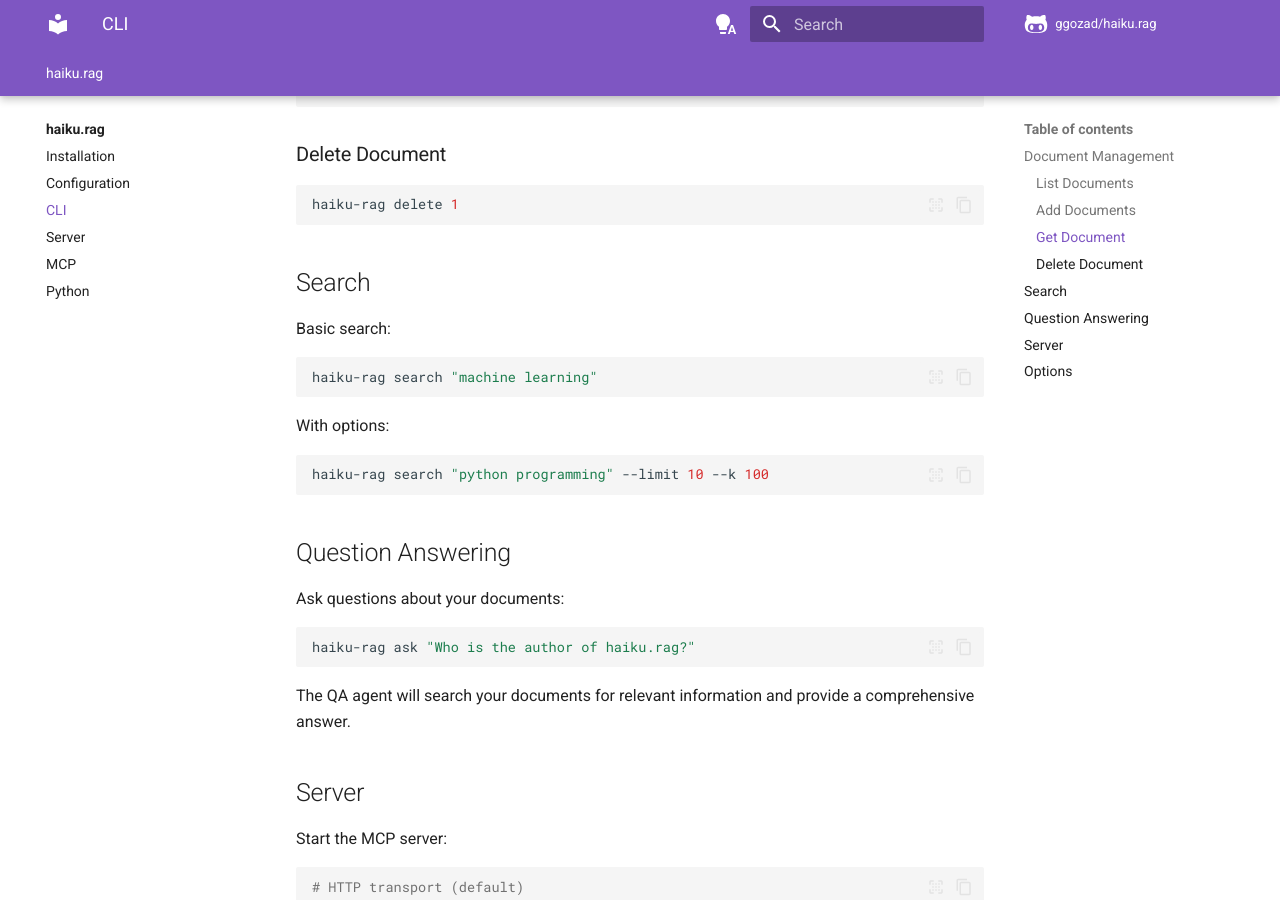
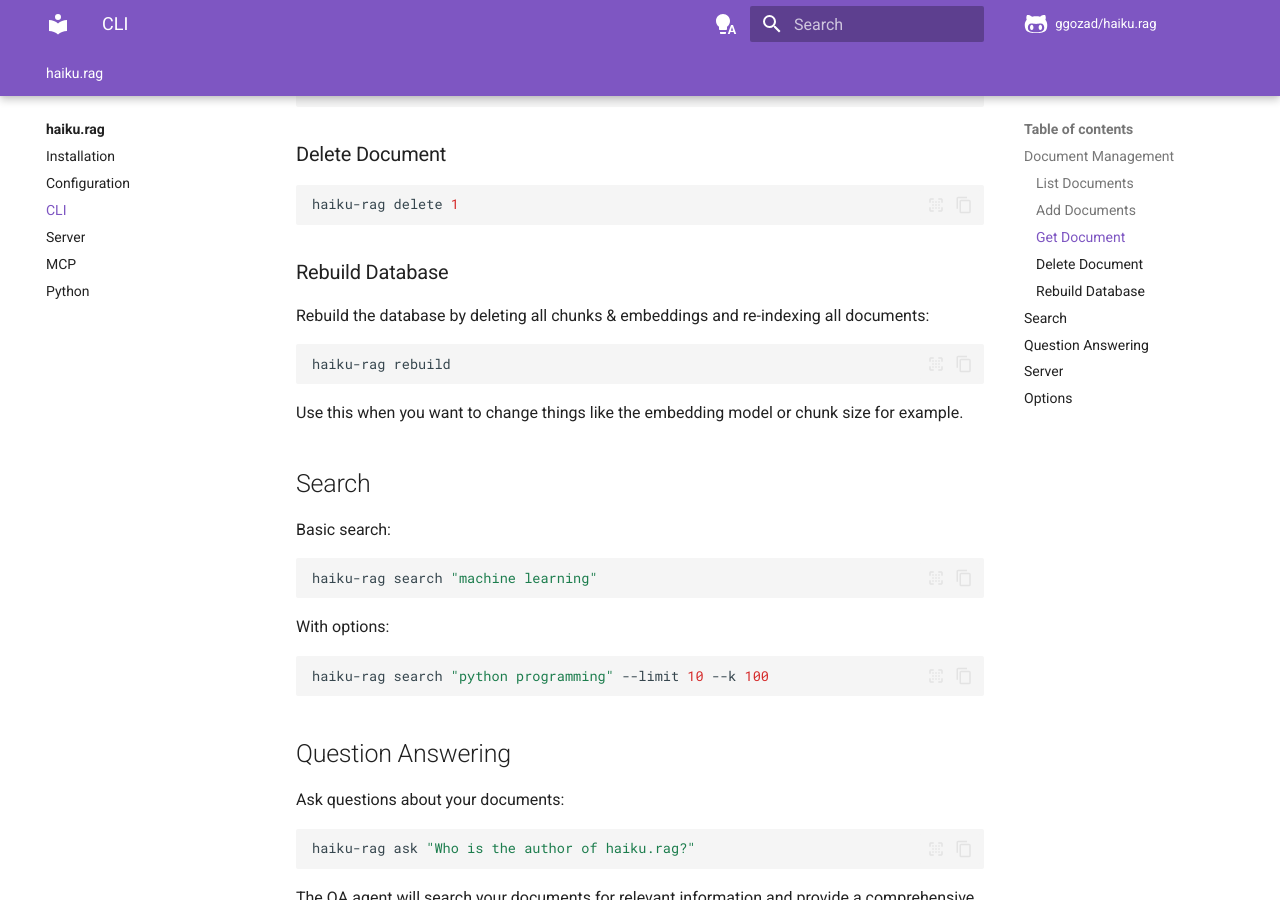
Before and after one commit to undecided/haiku.rag, an MkDocs documentation site: the page built from docs/cli.md, in a window 1280 px wide and 900 px high, scrolled down 718 px. Built offline with MkDocs 1.6.1 and Material for MkDocs 9.7.7, drawn with Linux system fonts in a browser that asks for light colours; comment, search, counter and statistics services are not loaded.

Commit message:
Documentation

````diff
--- a/docs/cli.md
+++ b/docs/cli.md
@@ -34,6 +34,16 @@ haiku-rag get 1
 ```bash
 haiku-rag delete 1
 ```
+
+### Rebuild Database
+
+Rebuild the database by deleting all chunks & embeddings and re-indexing all documents:
+
+```bash
+haiku-rag rebuild
+```
+
+Use this when you want to change things like the embedding model or chunk size for example.
 
 ## Search
 
````
Also changed, not shown: README.md (+3 -0 lines), docs/python.md (+7 -0 lines).
